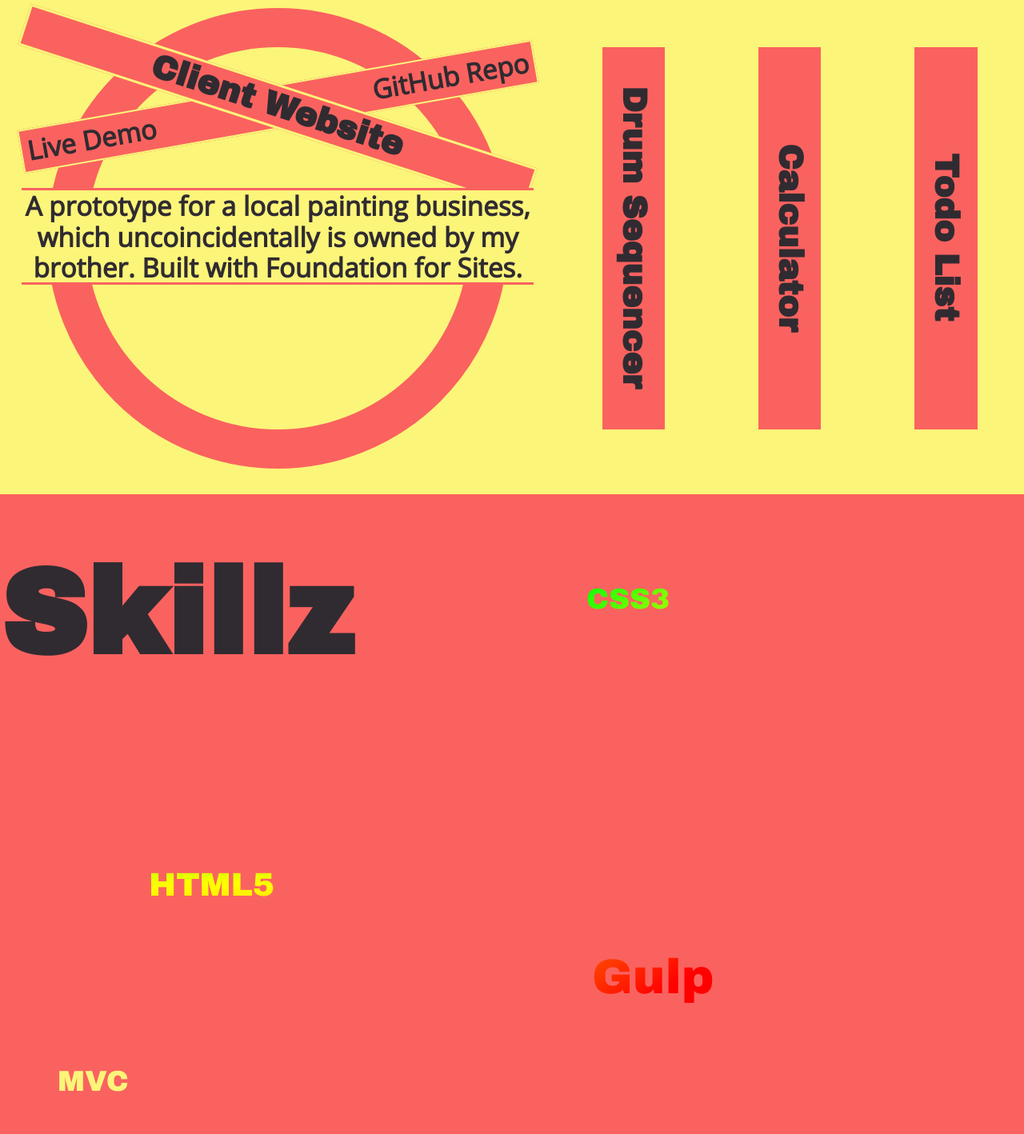
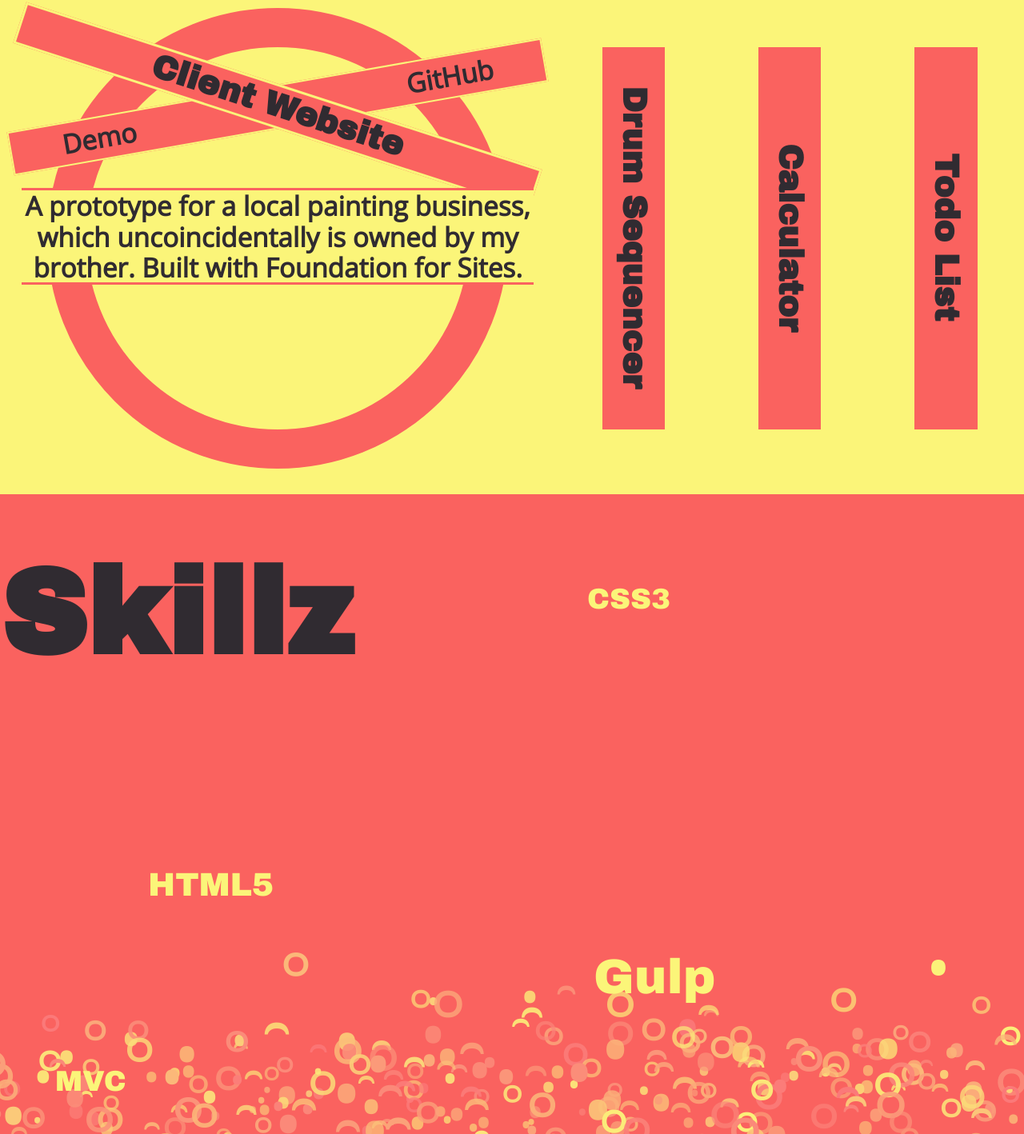
Before and after one commit to jmbothe/portfolio, a plain HTML site: page index.html in a window 1280 px wide. Shown: the part 4861-6279 px from the top of the page at 80% size. Drawn offline with nearby package versions, Linux system fonts and the light colour scheme.

Commit message:
skills canvas 03

```diff
--- a/index.html
+++ b/index.html
@@ -42,8 +42,8 @@
     <div class="project-shell">
         <h3>Client Website</h3>
         <div class="project-links">
-          <a href="https://jmbothe.github.io/photo-phinish/" target="_blank">Live Demo</a>
-          <a href="https://github.com/jmbothe/photo-phinish" target="_blank">GitHub Repo</a>
+          <a href="https://jmbothe.github.io/photo-phinish/" target="_blank">Demo</a>
+          <a href="https://github.com/jmbothe/photo-phinish" target="_blank">GitHub</a>
         </div>
         <p>A prototype for a local painting business, which uncoincidentally is owned by my brother. Built with Foundation for Sites.</p>
         <div class="project-inner"></div>
@@ -52,8 +52,8 @@
       <div class="project-shell project-hide project-collapse">
         <h3>Drum Sequencer</h3>
         <div class="project-links">
-          <a href="https://jmbothe.github.io/drum-sequencer/dist/" target="_blank">Live Demo</a>
-          <a href="https://github.com/jmbothe/drum-sequencer" target="_blank">GitHub Repo</a>
+          <a href="https://jmbothe.github.io/drum-sequencer/dist/" target="_blank">Demo</a>
+          <a href="https://github.com/jmbothe/drum-sequencer" target="_blank">GitHub</a>
         </div>
         <p>A basic drum sequencer that was originally conceived as a learning exercise in jQuery, but quickly grew to double as a serious challenge in wrangling the Web Audio API.</p>
         <div class="project-inner"></div>
@@ -62,8 +62,8 @@
       <div class="project-shell project-hide project-collapse">
         <h3>Calculator</h3>
         <div class="project-links">
-            <a href="https://jmbothe.github.io/calculator-MVC/dist/" target="_blank">Live Demo</a>
-            <a href="https://github.com/jmbothe/calculator-MVC" target="_blank">GitHub Repo</a>
+            <a href="https://jmbothe.github.io/calculator-MVC/dist/" target="_blank">Demo</a>
+            <a href="https://github.com/jmbothe/calculator-MVC" target="_blank">GitHub</a>
         </div>
         <p>On the surface, an attempt to reverse engineer the basic functionality of the iOS10 calculator (in portrait view). Under the hood, an exercise in the rudiments of the MVC design pattern.</p>
         <div class="project-inner"></div>
@@ -72,8 +72,8 @@
       <div class="project-shell project-hide project-collapse">
         <h3>Todo List</h3>
         <div class="project-links">
-            <a href="https://jmbothe.github.io/todo-list/dist/" target="_blank">Live Demo</a>
-            <a href="https://github.com/jmbothe/todo-list" target="_blank">Github Repo</a>
+            <a href="https://jmbothe.github.io/todo-list/dist/" target="_blank">Demo</a>
+            <a href="https://github.com/jmbothe/todo-list" target="_blank">Github</a>
         </div>
         <p>Every newbie coder must at some point complete a todo list app tutorial. This is the result of following the amazing <a href="https://watchandcode.com/p/practical-javascript">Watch and Code - Practical Javascript tutorial.</a></p>
         <div class="project-inner"></div>
--- a/scripts/main.js
+++ b/scripts/main.js
@@ -1,9 +1,19 @@
 jQuery(($) => {
-  const canvas = document.querySelector('canvas');
-  const context = canvas.getContext('2d');
+  const model = {
+    canvas: document.querySelector('canvas'),
+    context: document.querySelector('canvas').getContext('2d'),
+    skillList: [
+      'ES6', 'CSS3', 'HTML5', 'Gulp', 'MVC', 'JavaScript', 'Foundation', 'Bootstrap',
+      'Node.js', 'npm', 'postcss', 'bash', 'git', 'gitHub', 'Photoshop', 'DRY code',
+      'clean code', 'self-documenting code', 'mobile-first', 'responsive design',
+      'functional programming', 'object-oriented programming', 'hella APIs',
+      'click me', 'Atom', 'Visual Studio Code',
+    ],
+    activeSkills: [],
+    skillColors: ['hsl(290, 6%, 18%)', '#fbf579'],
 
-  const model = {
-    activeSkills: [],
+    flameList: ['.', '°', '•', '̑'],
+    activeFlames: [],
 
     // in the event I want dimensions that DONT update on viewport changes
     viewHeight: $(window).height(),
@@ -22,58 +32,28 @@ jQuery(($) => {
       return num;
     },
 
-    skillModule: function skillModule() {
-      const skillList = [
-        'ES6', 'CSS3', 'HTML5', 'Gulp', 'MVC', 'JavaScript', 'Foundation', 'Bootstrap',
-        'Node.js', 'npm', 'postcss', 'bash', 'git', 'gitHub', 'Photoshop', 'DRY code',
-        'clean code', 'self-documenting code', 'mobile-first', 'responsive design',
-        'functional programming', 'object-oriented programming', 'hella APIs',
-        'click me', 'Atom', 'Visual Studio Code',
-      ];
-      this.counter = this.counter || 0;
-      this.counter++;
-      const skill = skillList[this.counter % skillList.length];
+    flameModule: function flameModule() {
+      const flame = this.flameList[this.random(0, this.flameList.length)];
 
       const aspect = this.getAspect();
       const font =
-        this.random((aspect.x / aspect.y) * 20, (aspect.x / aspect.y) * 40);
-      context.font = `${font}px Archivo Black`;
-      const textWidth = context.measureText(skill).width;
+        this.random((aspect.x / aspect.y) * 35, (aspect.x / aspect.y) * 70);
+      this.context.font = `${font}px Open Sans`;
+      const textWidth = this.context.measureText(flame).width;
 
-      let x = this.random(0, aspect.x - textWidth);
-      let originalX = x;
+      let x = this.random(0 - textWidth, aspect.x);
       let y = aspect.y + 60;
       let velY = this.random(1, 4);
-      let velX = 1;
 
-      const grd = context.createLinearGradient(x, y, textWidth, 0);
-      grd.addColorStop(0.14, '#FF0000');
-      grd.addColorStop(0.285714286, '#FF7F00');
-      grd.addColorStop(0.428571429, '#FFFF00');
-      grd.addColorStop(0.571428571, '#00FF00');
-      grd.addColorStop(0.714285714, '#0000FF');
-      grd.addColorStop(0.857142857, '#4B0082');
-      grd.addColorStop(1.0, '#8F00FF');
-
-      const colors = ['hsl(290, 6%, 18%)', '#fbf579', grd];
-      const color = colors[this.random(0, colors.length)];
+      const color = `hsla(${this.random(0, 57)}, 94%, 73%, ${this.random(7, 11) * 0.1})`;
 
       function draw() {
-        context.font = `${font}px Archivo Black`;
-        context.fillStyle = color;
-        context.fillText(skill, x, y);
+        this.context.font = `${font}px Open Sans`;
+        this.context.fillStyle = color;
+        this.context.fillText(flame, x, y);
       }
 
       function update() {
-        if ((x + textWidth) >= originalX + textWidth + 30) {
-          velX = -velX;
-        }
-
-        if ((x) <= originalX - 30) {
-          velX = -(velX);
-        }
-
-        x += velX;
         y -= velY;
       }
 
@@ -81,21 +61,67 @@ jQuery(($) => {
         return y;
       }
 
-      function getX() {
-        return x;
+      return {
+        draw: draw,
+        update: update,
+        flame: flame,
+        getY: getY,
+        x: x,
+        color: color,
+      };
+    },
+
+    skillModule: function skillModule() {
+      this.counter = this.counter || 0;
+      this.counter++;
+      const skill = this.skillList[this.counter % this.skillList.length];
+
+      const aspect = this.getAspect();
+      const font =
+        this.random((aspect.x / aspect.y) * 20, (aspect.x / aspect.y) * 40);
+      this.context.font = `${font}px Archivo Black`;
+      const textWidth = this.context.measureText(skill).width;
+
+      let x = this.random(0, aspect.x - textWidth);
+      let y = aspect.y + 60;
+      let velY = this.random(1, 4);
+
+      const color = this.skillColors[this.random(0, this.skillColors.length)];
+
+      function draw() {
+        this.context.font = `${font}px Archivo Black`;
+        this.context.fillStyle = color;
+        this.context.fillText(skill, x, y);
+      }
+
+      function update() {
+        y -= velY;
+      }
+
+      function getY() {
+        return y;
       }
 
       return {
         draw: draw,
         update: update,
         getY: getY,
-        getX: getX,
         skill: skill,
+
       };
     },
   };
 
   const view = {
+    setViewportHeight: function setViewportHeight() {
+      $('.hero, .skills').css({ height: model.getAspect().y });
+    },
+
+    updateViewportHeight: function updateViewportHeight() {
+      model.viewHeight = model.getAspect().y;
+      this.setViewportHeight();
+    },
+
     windowIsShortLandscape: function windowIsShortLandscape() {
       return (model.getAspect().x / model.getAspect().y) >= (4 / 3);
     },
@@ -128,21 +154,12 @@ jQuery(($) => {
     initialize: function initialize() {
       this.setupListeners();
       this.canvasLoop();
-      this.setViewportHeight();
+      view.setViewportHeight();
     },
 
     setupListeners: function setupListeners() {
       $('.projects-grid').on('click', '.project-hide', this.toggleProject);
-      $(window).on('orientationchange', this.updateViewportHeight.bind(this));
-    },
-
-    setViewportHeight: function setViewportHeight() {
-      $('.hero, .skills').css({ height: model.getAspect().y });
-    },
-
-    updateViewportHeight: function updateViewportHeight() {
-      model.viewHeight = model.getAspect().y;
-      this.setViewportHeight();
+      $(window).on('orientationchange', view.updateViewportHeight.bind(view));
     },
 
     toggleProject: function toggleProject(e) {
@@ -160,30 +177,45 @@ jQuery(($) => {
       }, 400);
     },
 
-    canvasLoop: function canvasLoop(updateTime = performance.now()) {
-      const width = canvas.width =  model.getAspect().x;
-      const height = canvas.height = model.viewHeight;
+    canvasLoop: function canvasLoop(updateTime = performance.now(), updateTime2 = performance.now()) {
+      const width = model.canvas.width =  model.getAspect().x;
+      const height = model.canvas.height = model.viewHeight;
 
-      context.fillStyle = 'rgba(250, 98, 95, 1)';
-      context.fillRect(0, 0, width, height);
+      model.context.fillStyle = 'rgba(250, 98, 95, 1)';
+      model.context.fillRect(0, 0, width, height);
 
-      // timing function to create new word
+      // timing to create new word
       while(updateTime + 1000 < performance.now()) {
         const skill = model.skillModule();
         model.activeSkills.push(skill);
         updateTime = performance.now();
       }
 
-      for (let j = 0; j < model.activeSkills.length; j++) {
-        model.activeSkills[j].draw.call(model);
-        model.activeSkills[j].update.call(model);
-        if (model.activeSkills[j].getY.call(model) < 0) {
-          model.activeSkills.splice(j, 1);
-        }
-      }
-      requestAnimationFrame(canvasLoop.bind(null, updateTime));
+      const flame = model.flameModule();
+      const flame2 = model.flameModule();
+      const flame3 = model.flameModule();
+      model.activeFlames.push(flame);
+      model.activeFlames.push(flame2);
+      model.activeFlames.push(flame3);
+
+      model.activeFlames.forEach((item) => {
+        item.draw.call(model);
+        item.update.call(model);
+      });
+
+      model.activeSkills.forEach((item) => {
+        item.draw.call(model);
+        item.update.call(model);
+      });
+
+      model.activeFlames = model.activeFlames.filter(item =>
+        !(item.getY.call(model) < height - model.random(50, 800)));
+
+      model.activeSkills = model.activeSkills.filter(item =>
+        !(item.getY.call(model) < 0));
+
+      requestAnimationFrame(canvasLoop.bind(null, updateTime, updateTime2));
     },
   };
-
   controller.initialize();
 });
--- a/styles/styles.css
+++ b/styles/styles.css
@@ -136,8 +136,8 @@ p, a {
         position: absolute;
         z-index: 3;
         top: 20%;
-        left: -2%;
-        right: -2%;
+        left: -3%;
+        right: -3%;
         margin: 0;
         background-color: #fa625f;
         text-align: center;
@@ -185,9 +185,9 @@ p, a {
     -webkit-transform: rotate(-10deg);
             transform: rotate(-10deg);
     top: 20%;
-    left: -1%;
-    right: -1%;
-    padding: 1%;
+    left: -3%;
+    right: -3%;
+    padding: 1% 10%;
     background-color: #fa625f;
     border: 2px solid #fbf579;
     -webkit-transition: .5s ease;
```
